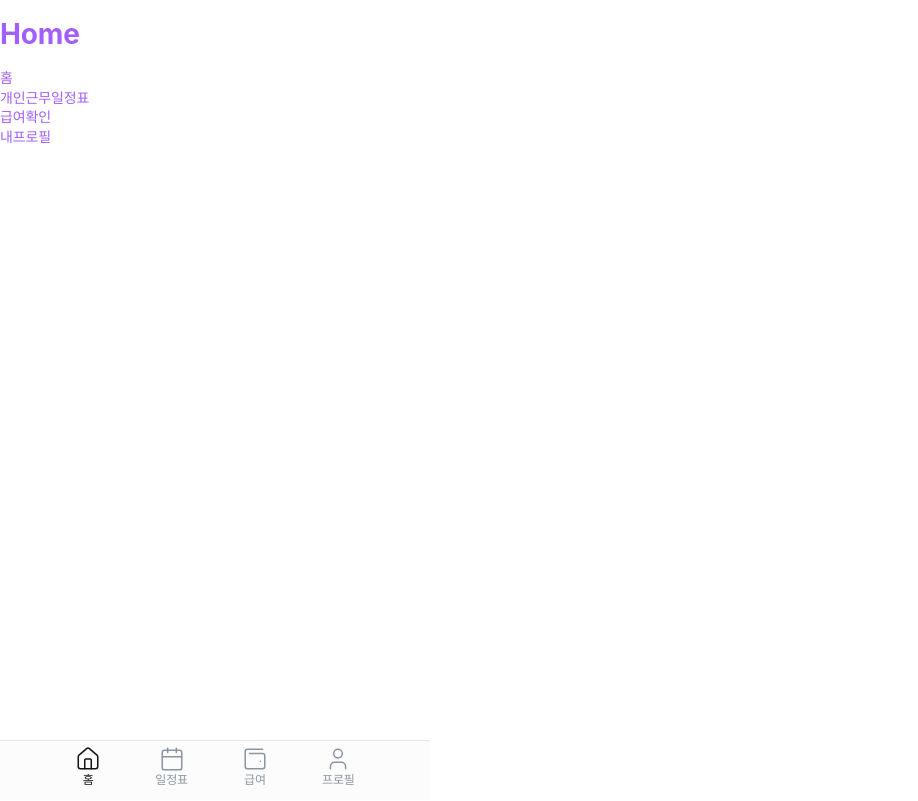
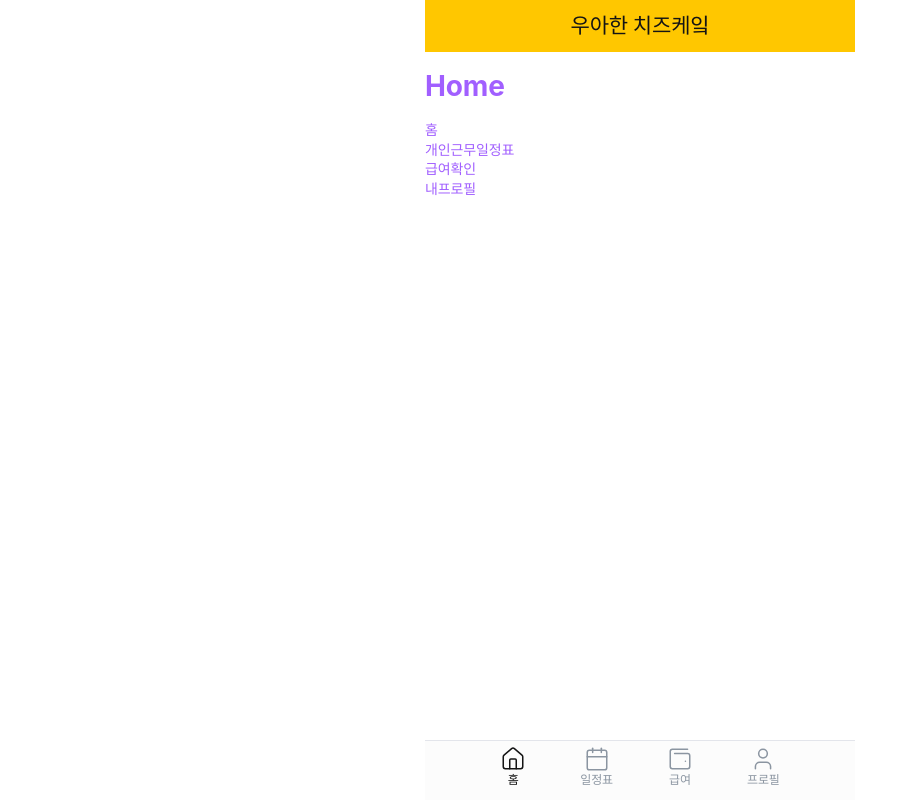
Before and after one commit to dev-meryoung/woowahan-siblings, a React (Vite) app: page / in a window 1280 px wide. Shown: the whole page, without its empty margins (0-918 px from the left). Built offline with nearby package versions, Linux system fonts and the light colour scheme; a web font is replaced by a local one.

Commit message:
feature: 레이아웃 컴포넌트 완성 #28

```diff
--- a/src/App.tsx
+++ b/src/App.tsx
@@ -12,12 +12,12 @@ import Profile from '@/pages/Profile';
 import '@/index.css';
 import CorrectionRequest from '@/pages/Wage/Correction/CorrectionRequest.tsx';
 import GlobalStyles from '@/styles/GlobalStyles.tsx';
-import RootLayout from '@/components/RootLayout';
+import Layout from '@/components/Layout';
 
 const router = createBrowserRouter([
 	{
 		path: '/',
-		element: <RootLayout />,
+		element: <Layout />,
 		children: [
 			{ index: true, element: <Home /> },
 			{ path: 'schedule', element: <Schedule /> },
--- /dev/null
+++ b/src/components/Content.tsx
@@ -0,0 +1,18 @@
+/** @jsxImportSource @emotion/react */
+import { css } from '@emotion/react';
+import { Outlet } from 'react-router-dom';
+
+const Content = () => (
+	<div css={contentStyle}>
+		<Outlet />
+	</div>
+);
+
+export default Content;
+
+const contentStyle = css`
+	flex: 1;
+	display: flex;
+	flex-direction: column;
+	overflow: auto;
+`;
--- a/src/components/Header.tsx
+++ b/src/components/Header.tsx
@@ -1,91 +1,19 @@
 /** @jsxImportSource @emotion/react */
-import { css, SerializedStyles } from '@emotion/react';
-import { useLocation } from 'react-router-dom';
-import { Home, Calendar, WalletMinimal, User } from 'lucide-react';
+import { css } from '@emotion/react';
 import { colors } from '@/constants/colors';
-import NavItem from '@/components/NavItem';
 
-const Header = ({ css }: { css?: SerializedStyles }) => {
-	const location = useLocation();
-
-	return (
-		<header css={[headerStyle, css]}>
-			<nav css={navStyle}>
-				<ul css={navListStyle}>
-					<NavItem
-						to="/"
-						icon={
-							<Home
-								css={iconStyle(
-									location.pathname === '/' ||
-										location.pathname.startsWith('/home'),
-								)}
-							/>
-						}
-						label="홈"
-						isActive={
-							location.pathname === '/' || location.pathname.startsWith('/home')
-						}
-					/>
-					<NavItem
-						to="/schedule"
-						icon={
-							<Calendar css={iconStyle(location.pathname.startsWith('/schedule'))} />
-						}
-						label="일정표"
-						isActive={location.pathname.startsWith('/schedule')}
-					/>
-					<NavItem
-						to="/wage"
-						icon={
-							<WalletMinimal css={iconStyle(location.pathname.startsWith('/wage'))} />
-						}
-						label="급여"
-						isActive={location.pathname.startsWith('/wage')}
-					/>
-					<NavItem
-						to="/profile"
-						icon={<User css={iconStyle(location.pathname.startsWith('/profile'))} />}
-						label="프로필"
-						isActive={location.pathname.startsWith('/profile')}
-					/>
-				</ul>
-			</nav>
-		</header>
-	);
-};
+const Header = () => (
+	<header css={headerStyle}>
+		<h2>우아한 치즈케잌</h2>
+	</header>
+);
 
 export default Header;
 
 const headerStyle = css`
-	position: fixed;
-	bottom: 0;
-	width: 100%;
-	max-width: 430px;
-	height: 60px;
-	background-color: ${colors.veryLightGray};
+	height: 52px;
+	background-color: ${colors.primaryYellow};
 	display: flex;
 	align-items: center;
 	justify-content: center;
-	border-top: 1px solid ${colors.lightGray};
 `;
-
-const navStyle = css`
-	display: flex;
-	padding: 6px 0 12px 0;
-`;
-
-const navListStyle = css`
-	display: flex;
-	gap: 54px;
-	list-style: none;
-	padding: 0;
-	margin: 0;
-`;
-
-const iconStyle = (isActive: boolean) => css`
-	width: 26px;
-	height: 26px;
-	stroke-width: 1.4;
-	color: ${isActive ? colors.black : colors.gray};
-`;
--- /dev/null
+++ b/src/components/Layout.tsx
@@ -0,0 +1,38 @@
+/** @jsxImportSource @emotion/react */
+import { css } from '@emotion/react';
+import Header from '@/components/Header';
+import Content from '@/components/Content';
+import Menu from '@/components/Menu';
+
+const Layout = () => (
+	<div css={layoutContainerStyle}>
+		<Header />
+		<Content />
+		<Menu css={menuStyle} />
+	</div>
+);
+
+export default Layout;
+
+const layoutContainerStyle = css`
+	position: absolute;
+	top: 50%;
+	left: 50%;
+	transform: translate(-50%, -50%);
+	width: 100%;
+	max-width: 430px;
+	height: 100%;
+	display: flex;
+	flex-direction: column;
+`;
+
+const menuStyle = css`
+	position: fixed;
+	bottom: 0;
+	width: 100%;
+	max-width: 430px;
+	height: 60px;
+	display: flex;
+	align-items: center;
+	justify-content: center;
+`;
--- /dev/null
+++ b/src/components/Menu.tsx
@@ -0,0 +1,91 @@
+/** @jsxImportSource @emotion/react */
+import { css, SerializedStyles } from '@emotion/react';
+import { useLocation } from 'react-router-dom';
+import { Home, Calendar, WalletMinimal, User } from 'lucide-react';
+import { colors } from '@/constants/colors';
+import NavItem from '@/components/NavItem';
+
+const Menu = ({ css }: { css?: SerializedStyles }) => {
+	const location = useLocation();
+
+	return (
+		<header css={[headerStyle, css]}>
+			<nav css={navStyle}>
+				<ul css={navListStyle}>
+					<NavItem
+						to="/"
+						icon={
+							<Home
+								css={iconStyle(
+									location.pathname === '/' ||
+										location.pathname.startsWith('/home'),
+								)}
+							/>
+						}
+						label="홈"
+						isActive={
+							location.pathname === '/' || location.pathname.startsWith('/home')
+						}
+					/>
+					<NavItem
+						to="/schedule"
+						icon={
+							<Calendar css={iconStyle(location.pathname.startsWith('/schedule'))} />
+						}
+						label="일정표"
+						isActive={location.pathname.startsWith('/schedule')}
+					/>
+					<NavItem
+						to="/wage"
+						icon={
+							<WalletMinimal css={iconStyle(location.pathname.startsWith('/wage'))} />
+						}
+						label="급여"
+						isActive={location.pathname.startsWith('/wage')}
+					/>
+					<NavItem
+						to="/profile"
+						icon={<User css={iconStyle(location.pathname.startsWith('/profile'))} />}
+						label="프로필"
+						isActive={location.pathname.startsWith('/profile')}
+					/>
+				</ul>
+			</nav>
+		</header>
+	);
+};
+
+export default Menu;
+
+const headerStyle = css`
+	position: fixed;
+	bottom: 0;
+	width: 100%;
+	max-width: 430px;
+	height: 60px;
+	background-color: ${colors.veryLightGray};
+	display: flex;
+	align-items: center;
+	justify-content: center;
+	border-top: 1px solid ${colors.lightGray};
+`;
+
+const navStyle = css`
+	display: flex;
+	padding: 6px 0 12px 0;
+`;
+
+const navListStyle = css`
+	display: flex;
+	gap: 54px;
+	list-style: none;
+	padding: 0;
+	margin: 0;
+`;
+
+const iconStyle = (isActive: boolean) => css`
+	width: 26px;
+	height: 26px;
+	stroke-width: 1.4;
+	color: ${isActive ? colors.black : colors.gray};
+`;
--- a/src/components/RootLayout.tsx
+++ /dev/null
@@ -1,34 +0,0 @@
-/** @jsxImportSource @emotion/react */
-import { css } from '@emotion/react';
-import { Outlet } from 'react-router-dom';
-import Header from '@/components/Header';
-
-const RootLayout = () => (
-	<>
-		<div css={contentStyle}>
-			<Outlet />
-		</div>
-		<Header css={headerStyle} />
-	</>
-);
-
-export default RootLayout;
-
-const contentStyle = css`
-	flex: 1;
-	display: flex;
-	flex-direction: column;
-	overflow: auto;
-`;
-
-const headerStyle = css`
-	position: fixed;
-	bottom: 0;
-	width: 100%;
-	max-width: 430px;
-	height: 60px;
-	box-shadow: 0 -2px 5px rgba(0, 0, 0, 0.1);
-	display: flex;
-	align-items: center;
-	justify-content: center;
-`;
```
